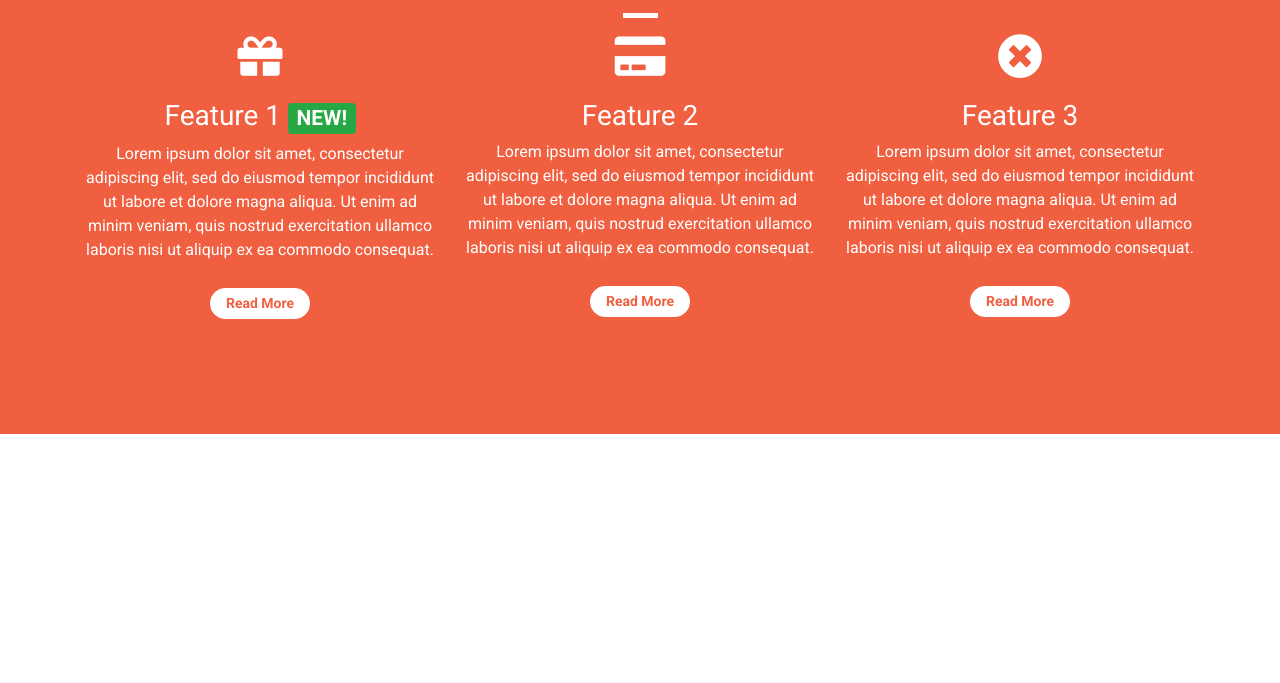
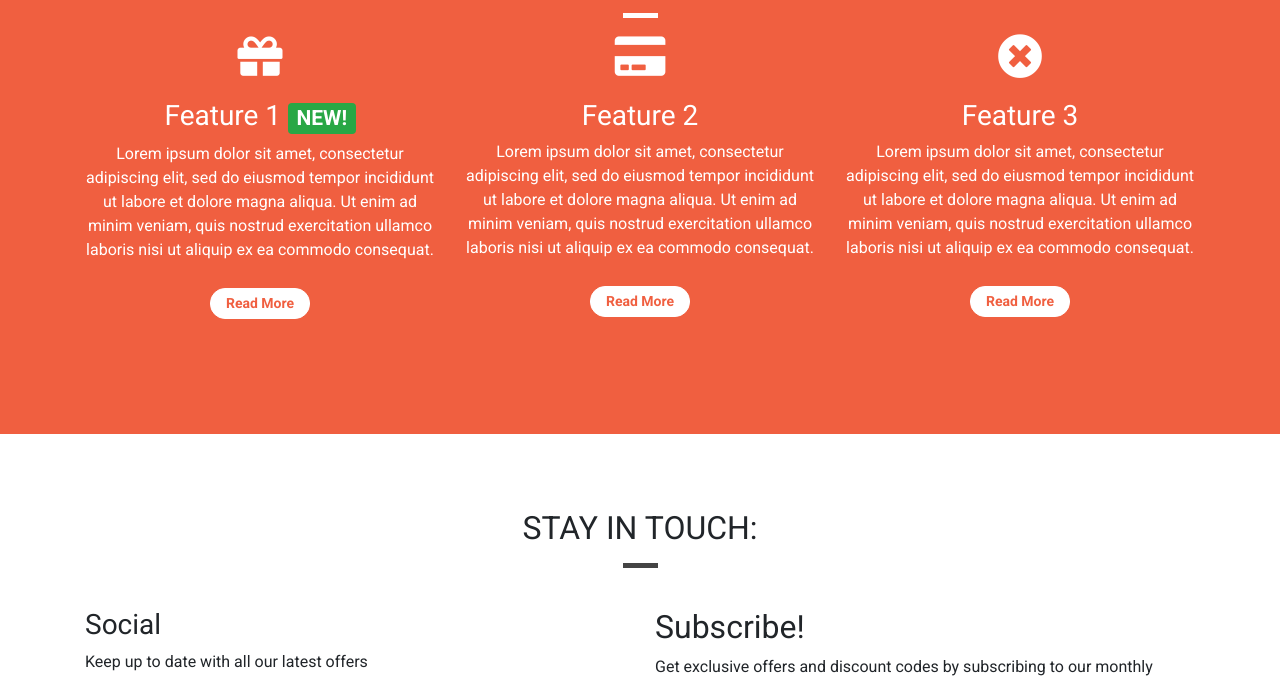
Before and after one commit to paulie-o74/Whiskey, a plain HTML site: page index.html in a window 1280 px wide. Shown: the part 1289-1972 px from the top of the page. Before the commit the page ends 1723 px from the top, so only its background shows below. Drawn offline with nearby package versions, Linux system fonts and the light colour scheme.

Commit message:
Add footer

```diff
--- a/index.html
+++ b/index.html
@@ -19,7 +19,8 @@
             <div class="row d-none d-sm-block">
                 <div class="col-12">
                     <div class="site-wide-alert alert alert-warning">
-                        <strong>Sale Now On!</strong> We've got a sale on. Get a 12-month subscription for the price of 6! <a href="">See here for details!</a>
+                        <strong>Sale Now On!</strong> We've got a sale on. Get a 12-month subscription for the price of
+                        6! <a href="">See here for details!</a>
                     </div>
                 </div>
             </div>
@@ -27,17 +28,19 @@
         <nav class="navbar navbar-dark navbar-expand-sm">
             <a href="/" class="navbar-brand">Whiskey Drop</a>
 
-            <button class="navbar-toggler ml-auto" type="button" data-toggle="collapse" data-target="#navbarNavDropdown" aria-controls="navbarNavDropdown" aria-expanded="false" aria-label="Toggle navigation">
-        <span class="navbar-toggler-icon"></span></button>
+            <button class="navbar-toggler ml-auto" type="button" data-toggle="collapse" data-target="#navbarNavDropdown"
+                aria-controls="navbarNavDropdown" aria-expanded="false" aria-label="Toggle navigation">
+                <span class="navbar-toggler-icon"></span></button>
 
             <div class="collapse navbar-collapse" id="navbarNavDropdown">
                 <ul class="navbar-nav mr-auto">
                     <li class="active nav-item mr-2"><a class="nav-link" href="/">Home</a></li>
                     <li class="nav-item mr-2"><a class="nav-link" href="/about">About</a></li>
                     <li class="nav-item dropdown">
-                        <a class="nav-link dropdown-toggle" href="#" id="navbarDropdownMenuLink" role="button" data-toggle="dropdown" aria-haspopup="true" aria-expanded="false">
-          Whiskeys
-        </a>
+                        <a class="nav-link dropdown-toggle" href="#" id="navbarDropdownMenuLink" role="button"
+                            data-toggle="dropdown" aria-haspopup="true" aria-expanded="false">
+                            Whiskeys
+                        </a>
                         <div class="dropdown-menu" aria-labelledby="navbarDropdownMenuLink">
                             <a class="dropdown-item" href="#">Irish</a>
                             <a class="dropdown-item" href="#">Scotch</a>
@@ -46,7 +49,8 @@
                         </div>
                     </li>
 
-                    <li class="nav-item mr-2 d-block d-sm-none"><a class="nav-link" href="/login">Sign In / Sign Up</a></li>
+                    <li class="nav-item mr-2 d-block d-sm-none"><a class="nav-link" href="/login">Sign In / Sign Up</a>
+                    </li>
                 </ul>
             </div>
             <div class="d-none d-md-block">
@@ -67,8 +71,10 @@
                         <s class="d-none d-sm-inline">€19.99</s>
                         <span class="d-inline d-sm-none"><br></span>
                         <strong><mark>First one is free!</mark></strong></p>
-                    <button class="btn btn-lg btn--cta btn--red" data-toggle="modal" data-target="#signUpModal">Sign Up!</button>
-                    <p class="text-muted"><small>You must be over 18 to sign up to our service. Please, drink responsibly.</small></p>
+                    <button class="btn btn-lg btn--cta btn--red" data-toggle="modal" data-target="#signUpModal">Sign
+                        Up!</button>
+                    <p class="text-muted"><small>You must be over 18 to sign up to our service. Please, drink
+                            responsibly.</small></p>
                 </section>
             </div>
         </div>
@@ -93,7 +99,8 @@
                             </div>
                             <div class="media-body">
                                 <blockquote class="blockquote">
-                                    <p>I've been introduced to more than 10 great international whiskeys I never knew about.</p>
+                                    <p>I've been introduced to more than 10 great international whiskeys I never knew
+                                        about.</p>
                                     <p>- Jane Doe</p>
                                 </blockquote>
                             </div>
@@ -131,22 +138,29 @@
                 <div class="row">
                     <div class="col-12 col-md-6 col-lg-4">
                         <div class="feature">
-                            <h3><i class="fas fa-gift d-none d-sm-block"></i> Feature 1 <span class="badge badge-success">NEW!</span></h3>
-                            <p>Lorem ipsum dolor sit amet, consectetur adipiscing elit, sed do eiusmod tempor incididunt ut labore et dolore magna aliqua. Ut enim ad minim veniam, quis nostrud exercitation ullamco laboris nisi ut aliquip ex ea commodo consequat.</p>
+                            <h3><i class="fas fa-gift d-none d-sm-block"></i> Feature 1 <span
+                                    class="badge badge-success">NEW!</span></h3>
+                            <p>Lorem ipsum dolor sit amet, consectetur adipiscing elit, sed do eiusmod tempor incididunt
+                                ut labore et dolore magna aliqua. Ut enim ad minim veniam, quis nostrud exercitation
+                                ullamco laboris nisi ut aliquip ex ea commodo consequat.</p>
                             <p><a class="btn btn-sm btn-light" href="">Read More</a></p>
                         </div>
                     </div>
                     <div class="col-12 col-md-6 col-lg-4">
                         <div class="feature">
                             <h3><i class="fas fa-credit-card d-none d-sm-block"></i> Feature 2</h3>
-                            <p>Lorem ipsum dolor sit amet, consectetur adipiscing elit, sed do eiusmod tempor incididunt ut labore et dolore magna aliqua. Ut enim ad minim veniam, quis nostrud exercitation ullamco laboris nisi ut aliquip ex ea commodo consequat.</p>
+                            <p>Lorem ipsum dolor sit amet, consectetur adipiscing elit, sed do eiusmod tempor incididunt
+                                ut labore et dolore magna aliqua. Ut enim ad minim veniam, quis nostrud exercitation
+                                ullamco laboris nisi ut aliquip ex ea commodo consequat.</p>
                             <p><a class="btn btn-sm btn-light" href="">Read More</a></p>
                         </div>
                     </div>
                     <div class="col-12 d-md-none d-lg-block col-lg-4">
                         <div class="feature">
                             <h3><i class="fas fa-times-circle d-none d-sm-block"></i> Feature 3</h3>
-                            <p>Lorem ipsum dolor sit amet, consectetur adipiscing elit, sed do eiusmod tempor incididunt ut labore et dolore magna aliqua. Ut enim ad minim veniam, quis nostrud exercitation ullamco laboris nisi ut aliquip ex ea commodo consequat.</p>
+                            <p>Lorem ipsum dolor sit amet, consectetur adipiscing elit, sed do eiusmod tempor incididunt
+                                ut labore et dolore magna aliqua. Ut enim ad minim veniam, quis nostrud exercitation
+                                ullamco laboris nisi ut aliquip ex ea commodo consequat.</p>
                             <p><a class="btn btn-sm btn-light" href="">Read More</a></p>
                         </div>
                     </div>
@@ -155,22 +169,49 @@
             <!-- /.features -->
         </div>
     </div>
-
+    <!-- Footer -->
+    <footer class="container-wrapper">
+        <div class="container quotes-container content-container">
+            <section class="footer">
+                <div class="row">
+                    <div class="col-12 page-header mb-4">
+                        <h2 class="text-uppercase">Stay in touch:</h2>
+                        <hr class="block-divider block-divider--short">
+                    </div>
+                </div>
+                <div class="row">
+                    <div class="col-12 col-md-6">
+                        <h3>Social</h3>
+                        <p>Keep up to date with all our latest offers</p>
+                        <a href="#" target="_blank"><i class="fab fa-facebook-square"></i> Follow us on Facebook!</a>
+                    </div>
+                    <div class="col-12 col-md-6">
+                        <h2>Subscribe!</h2>
+                        <p>Get exclusive offers and discount codes by subscribing to our monthly newsletter</p>
+                        <!-- Mailchimp signup form here -->
+                    </div>
+                </div>
+            </section>
+        </div>
+    </footer>
+    <!-- /.footer -->
     <div class="modal" tabindex="-1" role="dialog" id="signUpModal">
         <div class="modal-dialog" role="document">
             <div class="modal-content">
                 <div class="modal-header">
                     <h5 class="modal-title">Sign Up To Whiskey Drop!</h5>
                     <button type="button" class="close" data-dismiss="modal" aria-label="Close">
-          <span aria-hidden="true">&times;</span>
-        </button>
+                        <span aria-hidden="true">&times;</span>
+                    </button>
                 </div>
                 <div class="modal-body">
                     <form>
                         <div class="form-group">
                             <label for="exampleInputEmail1">Email address</label>
-                            <input type="email" class="form-control" id="exampleInputEmail1" aria-describedby="emailHelp" placeholder="Enter email">
-                            <small id="emailHelp" class="form-text text-muted">We'll never share your email with anyone else.</small>
+                            <input type="email" class="form-control" id="exampleInputEmail1"
+                                aria-describedby="emailHelp" placeholder="Enter email">
+                            <small id="emailHelp" class="form-text text-muted">We'll never share your email with anyone
+                                else.</small>
                         </div>
                         <div class="form-group">
                             <label for="password">Password</label>
@@ -178,7 +219,8 @@
                         </div>
                         <div class="form-group">
                             <label for="repeatPassword">Repeat Password</label>
-                            <input type="password" class="form-control" id="repeatPassword" placeholder="Repeat Password">
+                            <input type="password" class="form-control" id="repeatPassword"
+                                placeholder="Repeat Password">
                         </div>
                         <button type="submit" class="btn btn-success">Submit</button>
                     </form>
```
